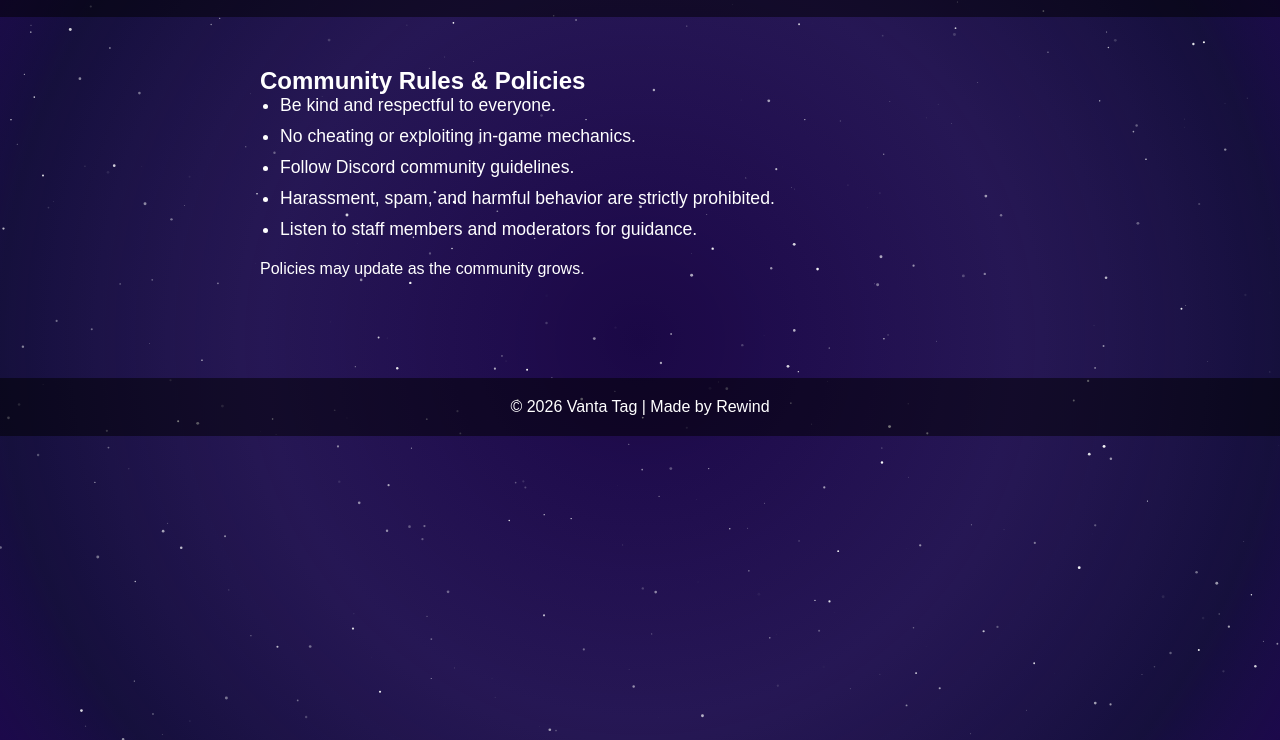
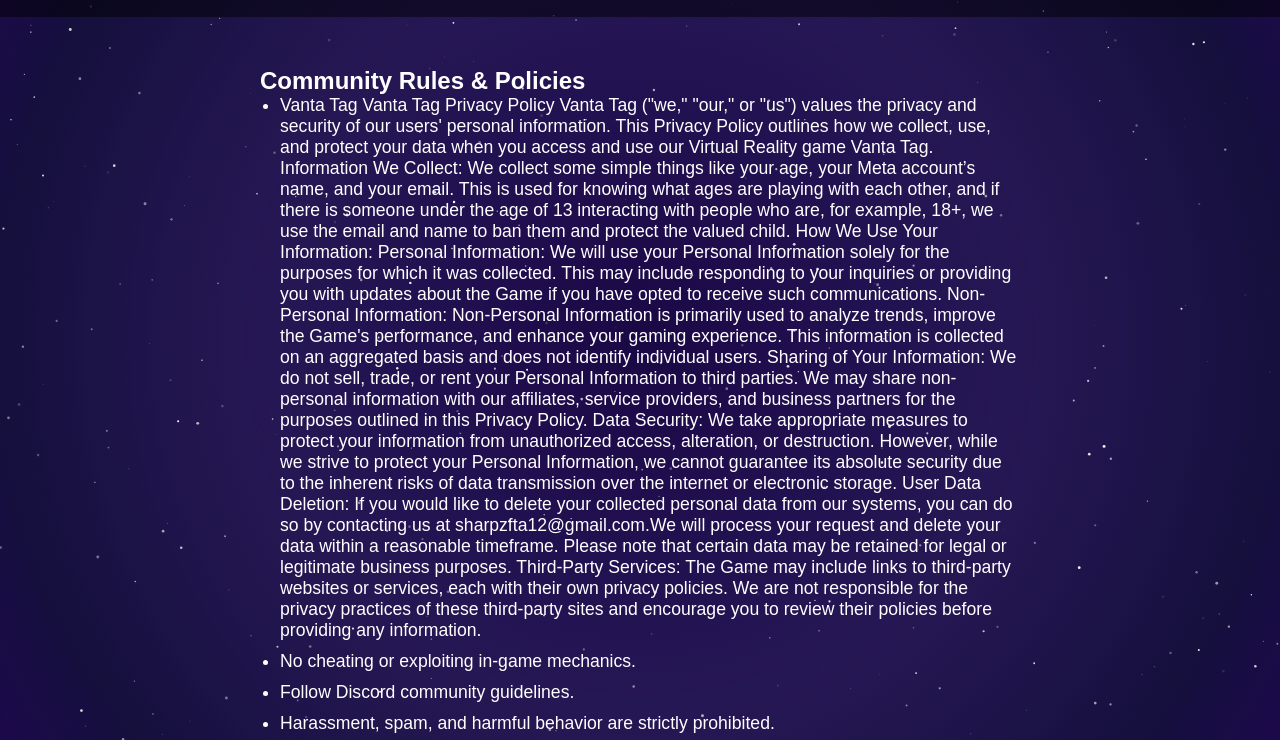
Before and after one commit to sharpyfta/vanta-tag-website, a plain HTML site: page public/rules.html in a window 1280 px wide. Shown: the part 60-800 px from the top of the page. Drawn offline with Linux system fonts and the light colour scheme.

Commit message:
Add privacy policy to rules page
Added a privacy policy section detailing data collection, usage, and security measures.

```diff
--- a/public/rules.html
+++ b/public/rules.html
@@ -24,7 +24,30 @@
   <section class="rules">
     <h1>Community Rules & Policies</h1>
     <ul>
-      <li>Be kind and respectful to everyone.</li>
+      <li>Vanta Tag
+Vanta Tag Privacy Policy
+
+Vanta Tag ("we," "our," or "us") values the privacy and security of our users' personal information. This Privacy Policy outlines how we collect, use, and protect your data when you access and use our Virtual Reality game Vanta Tag.
+
+Information We Collect:
+
+We collect some simple things like your age, your Meta account’s name, and your email. This is used for knowing what ages are playing with each other, and if there is someone under the age of 13 interacting with people who are, for example, 18+, we use the email and name to ban them and protect the valued child.
+
+How We Use Your Information:
+
+Personal Information: We will use your Personal Information solely for the purposes for which it was collected. This may include responding to your inquiries or providing you with updates about the Game if you have opted to receive such communications.
+
+Non-Personal Information: Non-Personal Information is primarily used to analyze trends, improve the Game's performance, and enhance your gaming experience. This information is collected on an aggregated basis and does not identify individual users.
+
+Sharing of Your Information: We do not sell, trade, or rent your Personal Information to third parties. We may share non-personal information with our affiliates, service providers, and business partners for the purposes outlined in this Privacy Policy.
+
+Data Security: We take appropriate measures to protect your information from unauthorized access, alteration, or destruction. However, while we strive to protect your Personal Information, we cannot guarantee its absolute security due to the inherent risks of data transmission over the internet or electronic storage.
+
+User Data Deletion: If you would like to delete your collected personal data from our systems, you can do so by contacting us at sharpzfta12@gmail.com.We will process your request and delete your data within a reasonable timeframe. Please note that certain data may be retained for legal or legitimate business purposes.
+
+Third-Party Services: The Game may include links to third-party websites or services, each with their own privacy policies. We are not responsible for the privacy practices of these third-party sites and encourage you to review their policies before providing any information.
+
+</li>
       <li>No cheating or exploiting in-game mechanics.</li>
       <li>Follow Discord community guidelines.</li>
       <li>Harassment, spam, and harmful behavior are strictly prohibited.</li>
```
